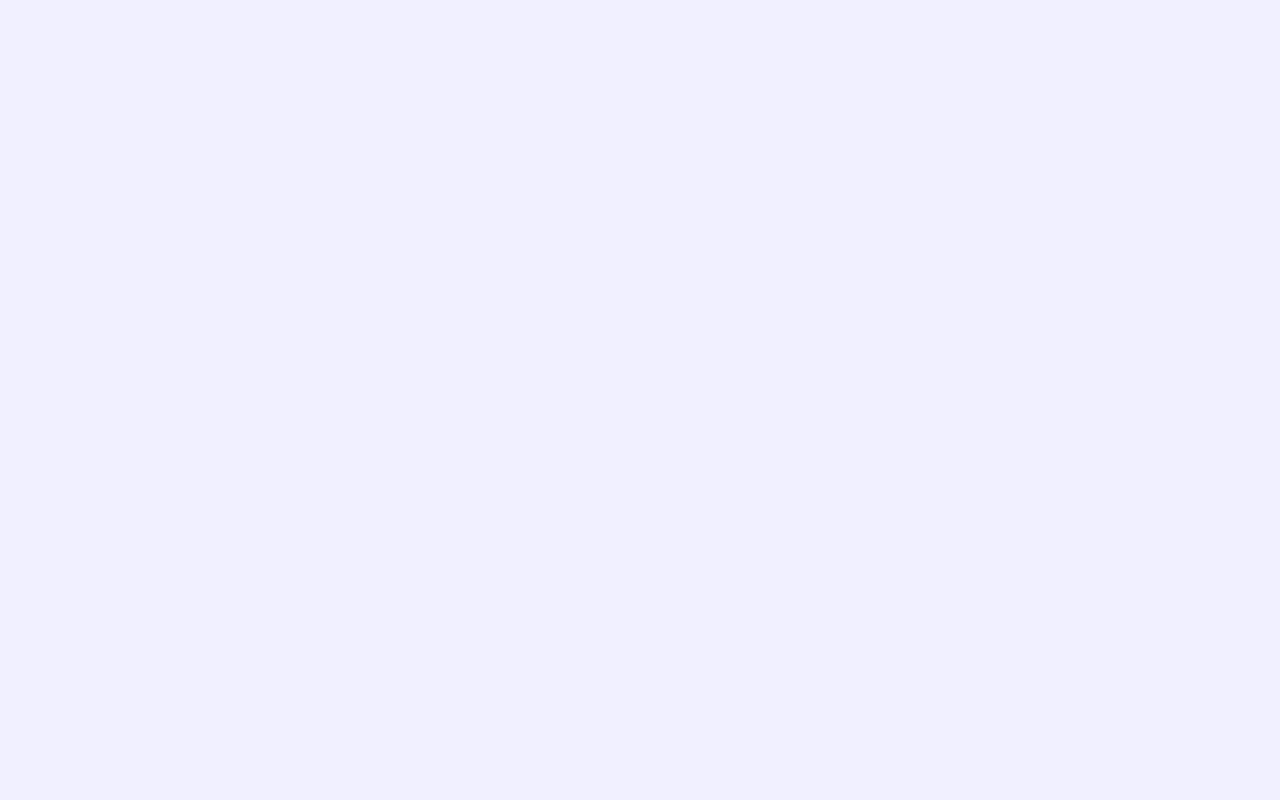
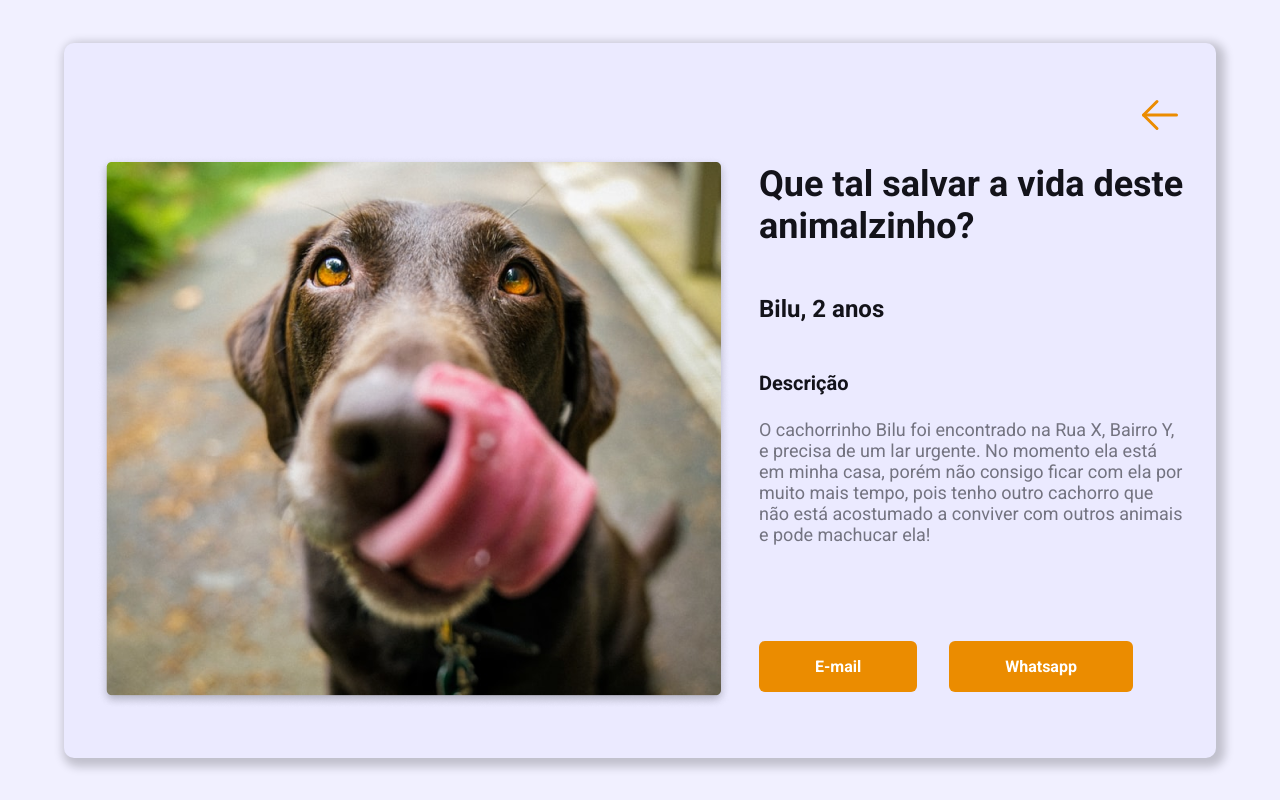
Before and after one commit to PUC-MINAS-POCOS-DE-CALDAS/ppc-cc-2023-2-tai2-noite-adota-ai, a React (Vite) app in the folder web/: page /detalhes in a window 1280 px wide. Before the commit this address had no page. Built offline with nearby package versions, Linux system fonts and the light colour scheme.

Commit message:
pet detail page, styles and route

```diff
--- a/web/src/Router.tsx
+++ b/web/src/Router.tsx
@@ -2,6 +2,7 @@ import { Route, Routes } from 'react-router-dom'
 import { Login } from './pages/Login'
 import { Register } from './pages/Register'
 import { Home } from './pages/Home'
+import { PetDetails } from './pages/PetDetails'
 
 
 export function Router() {
@@ -10,6 +11,7 @@ export function Router() {
         <Route path="/" element={<Login />} />
         <Route path="/cadastro" element={<Register />} />
         <Route path="/home" element={<Home />} />
+        <Route path="/detalhes" element={<PetDetails />} />
     </Routes>
   )
 }
--- /dev/null
+++ b/web/src/pages/PetDetails/index.tsx
@@ -0,0 +1,30 @@
+import { ArrowLeftStyled } from "../Register/style";
+import { AdoptionContainer, Container, InfosContainer, PetDetailsContainer } from "./style";
+
+import dogImg from '../../assets/dog_big.png'
+
+export function PetDetails(){
+    return (
+        <Container>
+            <PetDetailsContainer>
+                <ArrowLeftStyled
+                    size={48}
+                />
+                <AdoptionContainer>
+                    <img src={dogImg} className="dog" />
+                    <InfosContainer>
+                        <h1>Que tal salvar a vida deste animalzinho?</h1>
+                        <h3>Bilu, 2 anos</h3>
+
+                        <h4>Descrição</h4>
+                        <p>O cachorrinho Bilu foi encontrado na Rua X, Bairro Y, e precisa de um lar urgente. No momento ela está em minha casa, porém não consigo ficar com ela por muito mais tempo, pois tenho outro cachorro que não está acostumado a conviver com outros animais e pode machucar ela!</p>
+                        <div className="contacts">
+                            <button className="button-email">E-mail</button>
+                            <button className="button-whatsapp">Whatsapp</button>
+                        </div>
+                    </InfosContainer>
+                </AdoptionContainer>
+            </PetDetailsContainer>
+        </Container>
+    )
+}
--- /dev/null
+++ b/web/src/pages/PetDetails/style.ts
@@ -0,0 +1,114 @@
+import styled from "styled-components";
+
+export const Container = styled.main`
+    display: flex;
+    align-items: center;
+    justify-content: center;
+
+    width: 100%;
+    height: 100vh;
+`
+
+export const PetDetailsContainer = styled.section`
+    width: 90%;
+    height: auto;
+
+    background-color: ${(props) => props.theme.gray};
+    border-radius: 10px;
+    box-shadow: 4px 4px 10px 5px rgba(0,0,0,0.2);
+
+    display: flex;
+    flex-direction: column;
+    align-items: flex-end;
+
+    padding: 3rem 2rem;
+
+    @media (max-width: 1150px){
+        width: 90%;
+
+        padding: 2rem;
+    }
+`
+export const AdoptionContainer = styled.section`
+    width: 100%;
+
+    display: flex;
+    align-items: flex-start;
+
+    margin-top: 1rem;
+    gap: 1.75rem;
+
+    @media (max-width: 1150px){
+        flex-direction: column;
+    }
+
+    @media(max-width: 768px){
+        .dog {
+            width: 100%;
+        }
+    }
+`
+
+export const InfosContainer = styled.section`
+    width: 100%;
+
+    display: flex;
+    flex-direction: column;
+    height: 100%;
+
+    h1 {
+        color: ${(props) => props.theme['black-gray']};
+        font-size: 2.25rem;
+        margin-top: .5rem;
+    }
+
+    h3 {
+        color: ${(props) => props.theme['black-gray']};
+        font-size: 1.5rem;
+        margin-top: 3rem;
+    }
+
+    h4 {
+        color: ${(props) => props.theme['black-gray']};
+        font-size: 1.25rem;
+        margin-top: 3rem;
+    }
+
+    p {
+        color: ${(props) => props.theme['dark-gray']};
+        font-size: 1.125rem;
+        margin-top: 1.5rem;
+    }
+
+    .contacts {
+        display: flex;
+        gap: 2rem;
+        margin-top: 6rem;
+
+        button {
+            border: 0;
+            border-radius: 6px;
+            cursor: pointer;
+
+            padding: 1rem 3.5rem;
+
+            background-color: ${(props) => props.theme.orange};
+            color: ${(props) => props.theme.white};
+            font-weight: bold;
+        }
+    }
+
+    @media (max-width: 1150px){
+        padding: 0 2rem;
+    }
+
+    @media (max-width: 768px){
+        padding: 0 1rem;
+
+        .contacts {
+            button {
+                padding: 1rem 2.5rem;
+            }
+        }
+    }
+`
```
Also changed, not shown: web/src/assets/dog_big.png (added).
